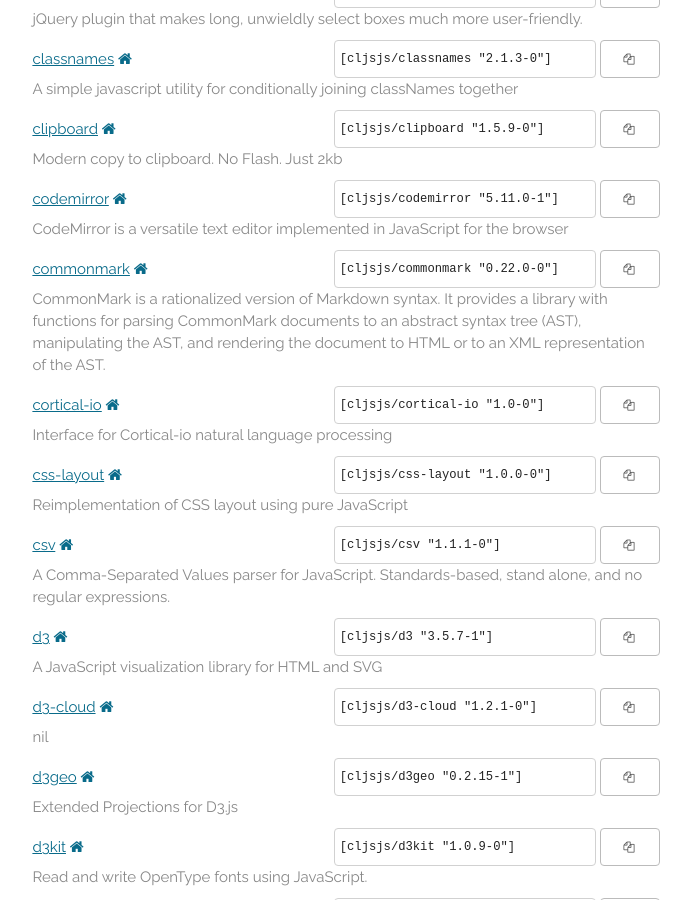
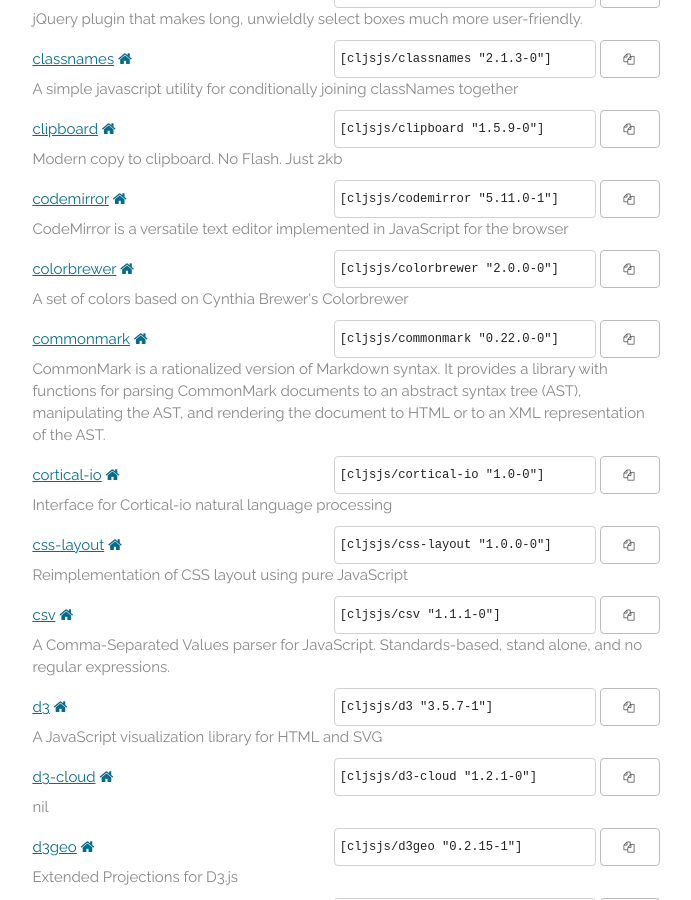
Before and after one commit to cljsjs/cljsjs.github.io, a Jekyll site: the page built from index.markdown, in a window 1280 px wide and 900 px high, scrolled down 2426 px. Shown: the whole window, without its empty margins (294-985 px from the left). Built offline with Jekyll 4.4.1, drawn with Linux system fonts in a browser that asks for light colours; nearby versions of some CDN libraries; comment, search, counter and statistics services are not loaded.

Commit message:
Automatic update

```diff
--- a/_includes/packages.html
+++ b/_includes/packages.html
@@ -198,6 +198,15 @@
       <button data-clipboard-text='[cljsjs/codemirror "5.11.0-1"]'><i class="fa fa-copy"></i></button>
     </span>
     <p class="description">CodeMirror is a versatile text editor implemented in JavaScript for the browser</p>
+  </li>
+  <li>
+    <a href="https://clojars.org/cljsjs/colorbrewer">colorbrewer</a>
+    <a href="http://colorbrewer2.org/" target="new"><i class="fa fa-home"></i></a>
+    <span class="clojars">
+      <input type="text" value='[cljsjs/colorbrewer "2.0.0-0"]'/>
+      <button data-clipboard-text='[cljsjs/colorbrewer "2.0.0-0"]'><i class="fa fa-copy"></i></button>
+    </span>
+    <p class="description">A set of colors based on Cynthia Brewer&#39;s Colorbrewer</p>
   </li>
   <li>
     <a href="https://clojars.org/cljsjs/commonmark">commonmark</a>
```
